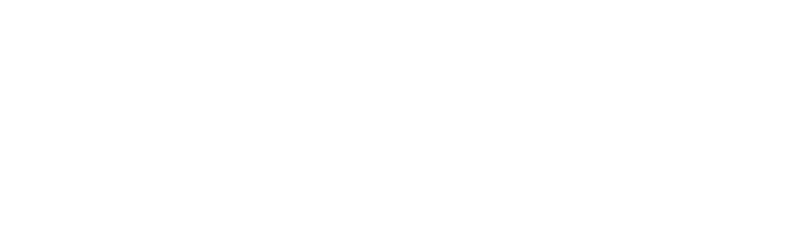
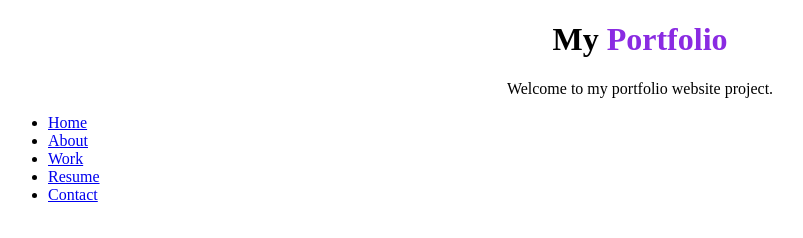
Before and after one commit to AdeShaq/Checkpoint-1-HTML, a plain HTML site: page index.html in a window 1280 px wide. Shown: the whole page, without its empty margins (0-803 px from the left). Drawn offline with Linux system fonts and the light colour scheme.

Commit message:
finished header section

```diff
--- a/index.html
+++ b/index.html
@@ -6,6 +6,31 @@
     <title>Portfolio Project</title>
 </head>
 <body>
+    <!-- header section -->
+    <header>
+        <div align="center">
+            <h1>My <span style="color: blueviolet;">Portfolio</span></h1>
+            <p>Welcome to my portfolio website project.</p>
+        </div>
+        <nav>
+            <ul>
+                <li><a href="#">Home</a></li>
+                <li><a href="#">About</a></li>
+                <li><a href="#">Work</a></li>
+                <li><a href="#">Resume</a></li>
+                <li><a href="#">Contact</a></li>
+            </ul>
+    </header>
+
+    <!-- main section -->
+    <main>
+
+    </main>
+
+    <!--footer scetion  -->
+    <footer>
+
+    </footer>
 
 </body>
 </html>
```
